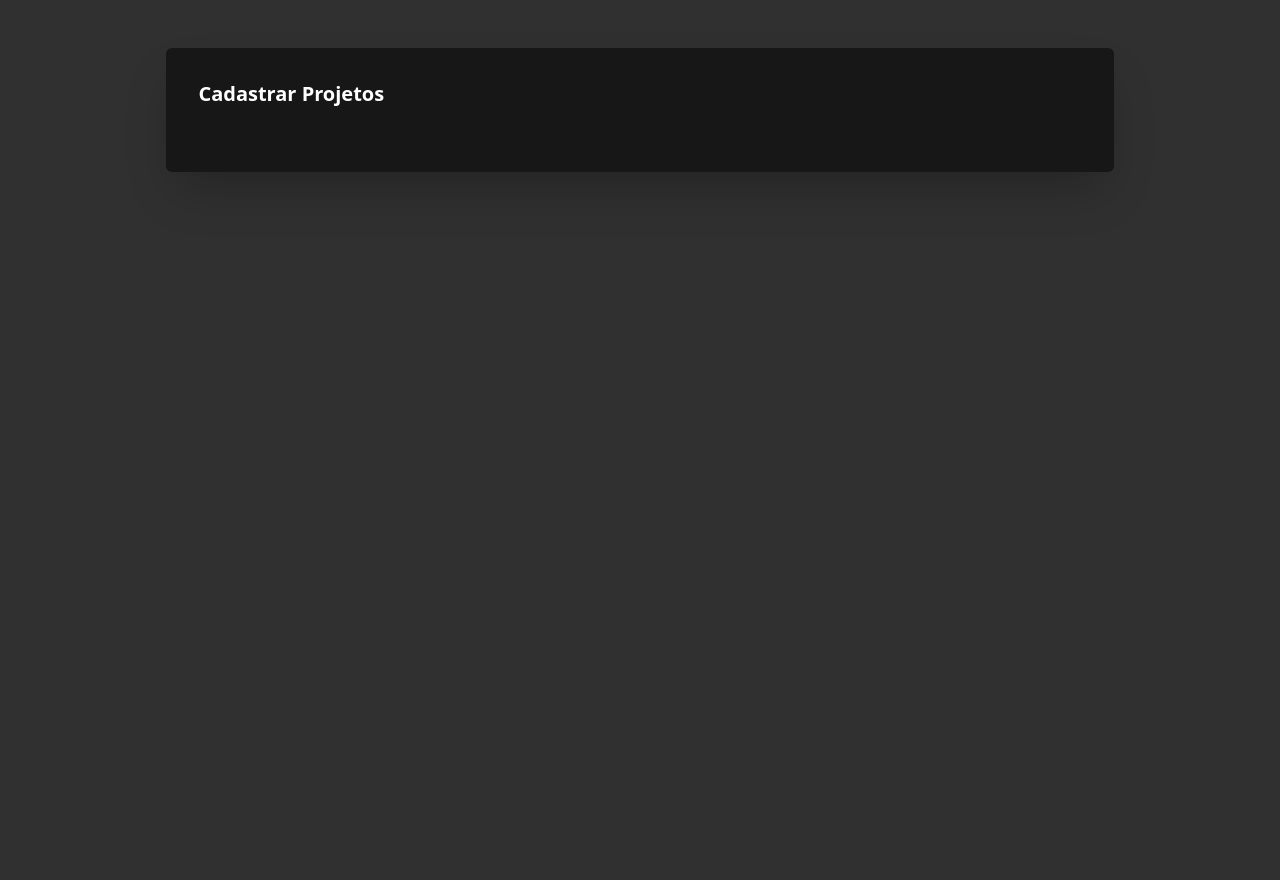
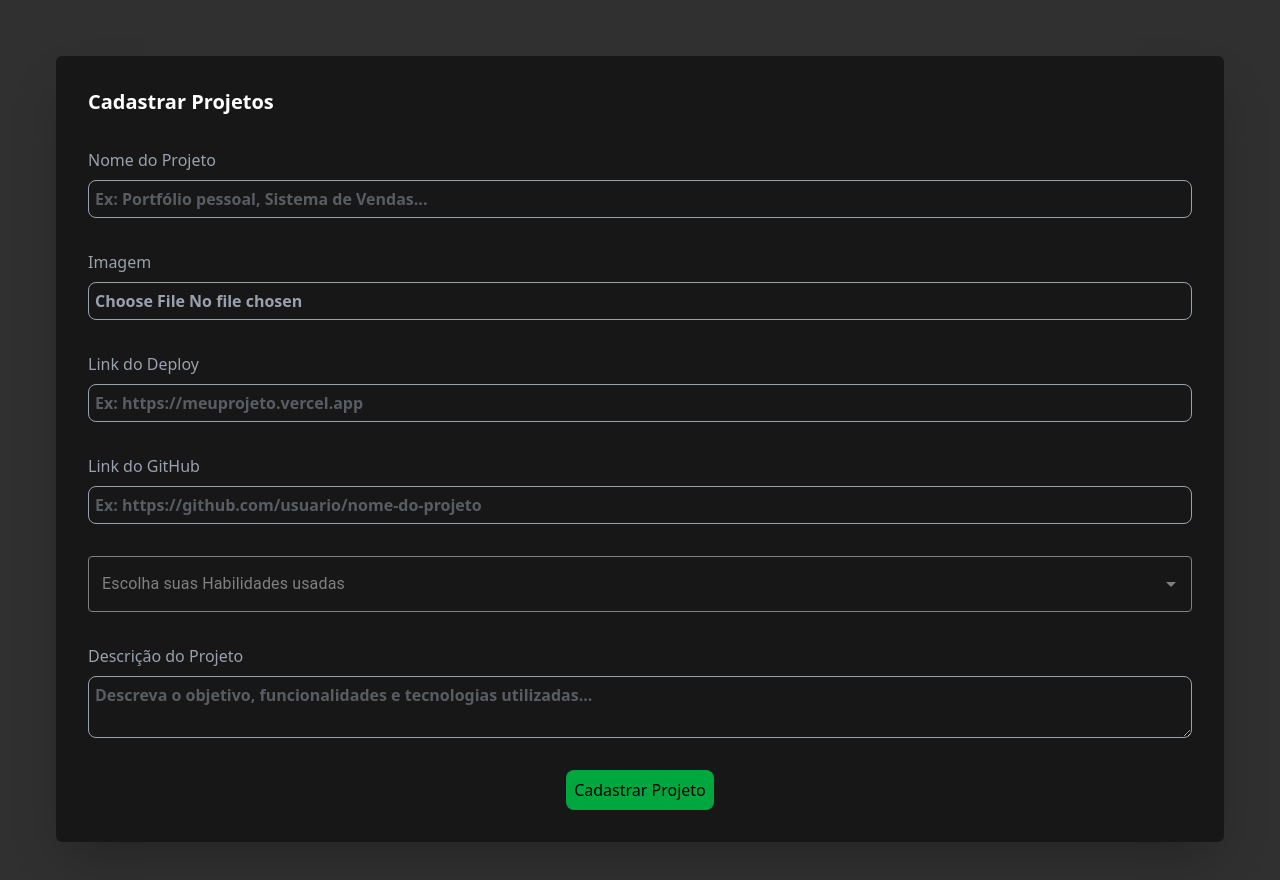
Before and after one commit to Projeto-FrontEnd-Fusion/team-project-management, a React (Vite) app: page /projects in a window 1280 px wide. Shown: the top 880 px of the page. Before the commit the page ends 800 px from the top, so only its background shows below. Built offline with nearby package versions, Linux system fonts and the light colour scheme; data requests are answered from the project's data file.

Commit message:
feat: create and validate project form

```diff
--- a/src/components/Projects/Projects.tsx
+++ b/src/components/Projects/Projects.tsx
@@ -1,8 +1,82 @@
+import { FormProvider, useForm } from "react-hook-form";
+import { formProjectsData, formProjectsSchema } from "../../schema/projectsFormSchema";
+import { zodResolver } from "@hookform/resolvers/zod";
+import Input from "../Input/Input";
+import Textarea from "../Textarea/Textarea";
+import AutocompleteSkills from "../AutocompleteSkills/Autocomplete";
+import useSkillsHandler from "../../hooks/useSkillsHandle";
+
 const Projects = () => {
+  const skills = useSkillsHandler()?.data ?? [];
+
+  const methods = useForm<formProjectsData>({
+    mode: "all",
+    criteriaMode: "all",
+    resolver: zodResolver(formProjectsSchema),
+    defaultValues: {
+      projectName: "",
+      image: new DataTransfer().files,
+      deployLink: "",
+      githubLink: "",
+      skills: [],
+      description: "",
+    }
+  });
+
   return(
-    <main className="min-h-screen flex flex-col items-center p-12">
-      <section className="bg-neutral-900 rounded-md w-[80%] p-8 shadow-2xl">
-        <h3 className="font-semibold text-xl text-white mb-8">Cadastrar Projetos</h3>
+    <main className="min-h-screen flex flex-col items-center p-4 sm:p-10 lg:p-14">
+      <section className="bg-neutral-900 rounded-md w-full p-8 shadow-2xl">
+        <h1 className="font-semibold text-xl text-white mb-8">Cadastrar Projetos</h1>
+
+        <FormProvider {...methods}>
+          <form className="flex flex-col gap-8">
+            <Input
+              id="projectName"
+              label="Nome do Projeto"
+              placeholder="Ex: Portfólio pessoal, Sistema de Vendas..."
+            />
+
+            <Input
+              id="image"
+              label="Imagem"
+              type="file"
+              accept="image/"
+            />
+
+            <Input
+              id="deployLink"
+              label="Link do Deploy"
+              placeholder="Ex: https://meuprojeto.vercel.app"
+            />
+
+            <Input
+              id="githubLink"
+              label="Link do GitHub"
+              placeholder="Ex: https://github.com/usuario/nome-do-projeto"
+            />
+
+            <AutocompleteSkills
+              name="skills"
+              label="Habilidades usadas"
+              skills={skills}
+            />
+
+            <Textarea
+              id="description"
+              label="Descrição do Projeto"
+              placeholder="Descreva o objetivo, funcionalidades e tecnologias utilizadas..."
+            />
+
+            <div className="flex justify-center">
+              <button
+                type="submit"
+                className="bg-green-600 rounded-lg p-2 text-black hover:bg-green-500 hover:cursor-pointer focus:scale-105 transition-all duration-100 ease-in-out"
+              >
+                Cadastrar Projeto
+              </button>
+            </div>
+          </form>
+        </FormProvider>
       </section>
     </main>
   );
--- /dev/null
+++ b/src/components/Textarea/Textarea.tsx
@@ -0,0 +1,37 @@
+import { ComponentProps } from "react";
+import { useFormContext, FieldError } from "react-hook-form";
+
+interface textareaProps extends ComponentProps<"textarea"> {
+  id: string;
+  label: string;
+}
+
+const Textarea = ({ id, label, ...props }: textareaProps) => {
+  const {
+    register,
+    formState: { errors },
+  } = useFormContext();
+
+  const fieldError = errors[id] as FieldError | undefined;
+
+  return (
+    <div className="flex flex-col gap-2">
+      <label htmlFor={id} className="text-gray-400">
+        {label}
+      </label>
+
+      <textarea
+        id={id}
+        {...register(id)}
+        {...props}
+        className="text-gray-400 font-bold border-1 p-[6px] rounded-lg border-gray-400"
+      />
+
+      {fieldError && (
+        <p className="text-xs font-bold text-orange-400">{fieldError.message}</p>
+      )}
+    </div>
+  );
+};
+
+export default Textarea;
--- /dev/null
+++ b/src/schema/projectsFormSchema.ts
@@ -0,0 +1,24 @@
+import { z } from "zod";
+
+export const formProjectsSchema = z.object({
+  projectName: z.string().min(1, "O nome do projeto é obrigatório."),
+  image: z.instanceof(FileList)
+    .refine((files) => files?.length === 1, 'A imagem do projeto é obrigatória')
+    .refine((files) => files[0]?.size <= 5 * 1024 * 1024, 'O tamanho máximo é 5MB')
+    .refine((files) => ['image/jpeg', 'image/png', 'image/webp'].includes(files[0]?.type),
+      'Apenas formatos .jpeg, .png e .webp são suportados'),
+  deployLink: z
+    .string()
+    .url("Insira uma URL válida para o deploy."),
+  githubLink: z
+    .string()
+    .url("Insira uma URL válida do GitHub."),
+  skills: z
+    .array(z.string())
+    .nonempty("Selecione pelo menos uma habilidade."),
+  description: z
+    .string()
+    .min(10, "A descrição precisa ter no mínimo 10 caracteres."),
+});
+
+export type formProjectsData = z.infer<typeof formProjectsSchema>;
```
